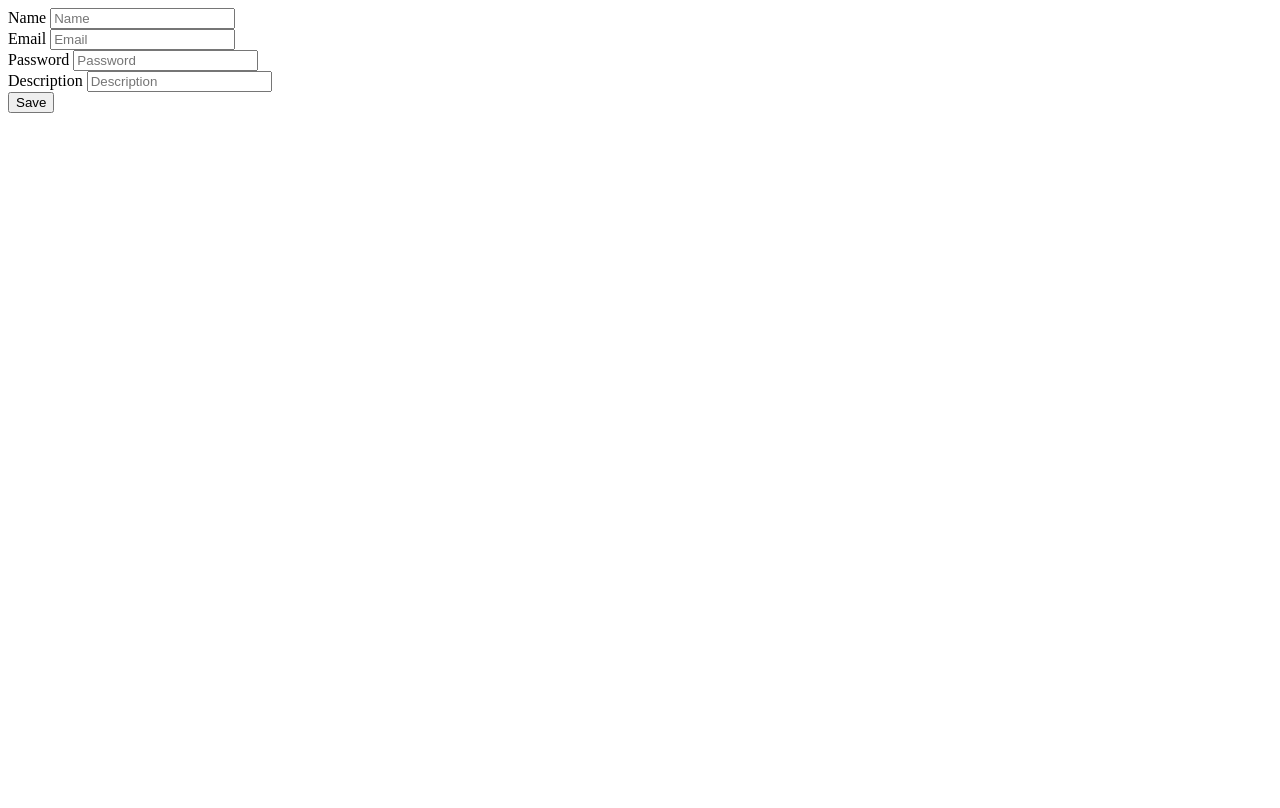
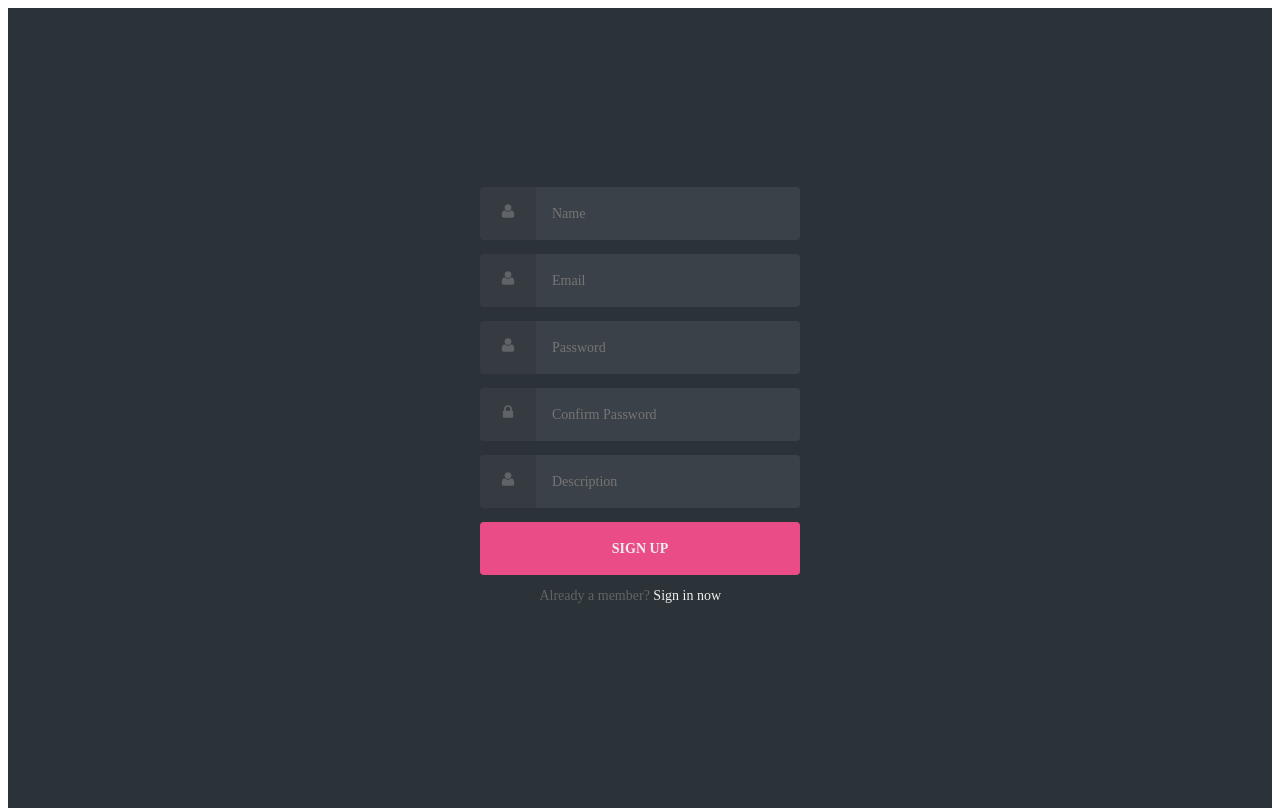
Before and after one commit to itaditya/JStack, a website: page public/views/auth/register/register.html in a window 1280 px wide. Drawn offline with Linux system fonts and the light colour scheme.

Commit message:
login/signup

```diff
--- /dev/null
+++ b/public/assets/css/login.css
@@ -0,0 +1,209 @@
+/* config.css */
+
+/* helpers/align.css */
+
+.align {
+  -webkit-box-align: center;
+  -webkit-align-items: center;
+      -ms-flex-align: center;
+          align-items: center;
+  display: -webkit-box;
+  display: -webkit-flex;
+  display: -ms-flexbox;
+  display: flex;
+  -webkit-box-orient: vertical;
+  -webkit-box-direction: normal;
+  -webkit-flex-direction: column;
+      -ms-flex-direction: column;
+          flex-direction: column;
+  -webkit-box-pack: center;
+  -webkit-justify-content: center;
+      -ms-flex-pack: center;
+          justify-content: center;
+}
+
+/* helpers/grid.css */
+
+.grid {
+  margin-left: auto;
+  margin-right: auto;
+  max-width: 320px;
+  max-width: 20rem;
+  width: 90%;
+}
+
+/* helpers/hidden.css */
+
+.hidden {
+  border: 0;
+  clip: rect(0 0 0 0);
+  height: 1px;
+  margin: -1px;
+  overflow: hidden;
+  padding: 0;
+  position: absolute;
+  width: 1px;
+}
+
+/* helpers/icon.css */
+
+.icons {
+  display: none;
+}
+
+.icon {
+  display: inline-block;
+  fill: #606468;
+  font-size: 16px;
+  font-size: 1rem;
+  height: 1em;
+  vertical-align: middle;
+  width: 1em;
+}
+
+/* layout/base.css */
+
+*,
+*:before,
+*:after {
+  box-sizing: inherit;
+}
+
+html {
+  box-sizing: border-box;
+  font-size: 100%;
+  height: 100%;
+}
+
+.container {
+  background-color: #2c3338;
+  color: #606468;
+  font-size: 14px;
+  font-size: 0.875rem;
+  font-weight: 400;
+  line-height: 1.5;
+  margin: 0;
+  min-height: 100vh;
+}
+
+/* modules/anchor.css */
+
+a {
+  color: #eee;
+  outline: 0;
+  text-decoration: none;
+}
+
+a:focus,
+a:hover {
+  text-decoration: underline;
+}
+
+/* modules/form.css */
+
+input {
+  background-image: none;
+  border: 0;
+  color: inherit;
+  font: inherit;
+  margin: 0;
+  outline: 0;
+  padding: 0;
+  -webkit-transition: background-color 0.3s;
+          transition: background-color 0.3s;
+}
+
+input[type='submit'] {
+  cursor: pointer;
+}
+
+.form {
+  margin: -14px;
+  margin: -0.875rem;
+}
+
+.form input[type='password'],
+.form input[type='text'],
+.form input[type='submit'] {
+  width: 100%;
+}
+
+.form__field {
+  display: -webkit-box;
+  display: -webkit-flex;
+  display: -ms-flexbox;
+  display: flex;
+  margin: 14px;
+  margin: 0.875rem;
+}
+
+.form__input {
+  -webkit-box-flex: 1;
+  -webkit-flex: 1;
+      -ms-flex: 1;
+          flex: 1;
+}
+
+/* modules/login.css */
+
+.login {
+  color: #eee;
+}
+
+.login label,
+.login input[type='text'],
+.login input[type='password'],
+.login input[type='submit'] {
+  border-radius: 0.25rem;
+  padding: 16px;
+  padding: 1rem;
+}
+
+.login label {
+  background-color: #363b41;
+  border-bottom-right-radius: 0;
+  border-top-right-radius: 0;
+  padding-left: 20px;
+  padding-left: 1.25rem;
+  padding-right: 20px;
+  padding-right: 1.25rem;
+}
+
+.login input[type='password'],
+.login input[type='text'] {
+  background-color: #3b4148;
+  border-bottom-left-radius: 0;
+  border-top-left-radius: 0;
+}
+
+.login input[type='password']:focus,
+.login input[type='password']:hover,
+.login input[type='text']:focus,
+.login input[type='text']:hover {
+  background-color: #434a52;
+}
+
+.login input[type='submit'] {
+  background-color: #ea4c88;
+  color: #eee;
+  font-weight: 700;
+  text-transform: uppercase;
+}
+
+.login input[type='submit']:focus,
+.login input[type='submit']:hover {
+  background-color: #d44179;
+}
+
+/* modules/text.css */
+
+p {
+  margin-bottom: 24px;
+  margin-bottom: 1.5rem;
+  margin-top: 24px;
+  margin-top: 1.5rem;
+}
+
+.text--center {
+  text-align: center;
+}
--- a/public/views/auth/register/register.html
+++ b/public/views/auth/register/register.html
@@ -1,4 +1,4 @@
-<form name="registerForm" ng-submit="register(registerForm)">
+<!-- <form name="registerForm" ng-submit="register(registerForm)">
   <div class="form-group">
     <label>Name
       <input type="text" class="form-control" ng-model="user.name" placeholder="Name" required>
@@ -20,4 +20,46 @@
     </label>
   </div>
   <button class="btn btn-success" type="submit">Save</button>
-</form>
+</form> -->
+<link rel="stylesheet" href="/assets/css/login.css">
+<div class="align container">
+
+  <div class="grid">
+
+    <form  name="registerForm" ng-submit="register(registerForm)" class="form login">
+
+      <div class="form__field">
+        <label for="login__username"><svg class="icon"><use xmlns:xlink="http://www.w3.org/1999/xlink" xlink:href="#user"></use></svg><span class="hidden">Username</span></label>
+        <input id="login__username" type="text" class="form__input" placeholder="Name" ng-model="user.name" required>
+      </div>
+      <div class="form__field">
+        <label for="login__username"><svg class="icon"><use xmlns:xlink="http://www.w3.org/1999/xlink" xlink:href="#user"></use></svg><span class="hidden">Username</span></label>
+        <input id="login__username" type="text" class="form__input" placeholder="Email" ng-model="user.email" required>
+      </div>
+      <div class="form__field">
+        <label for="login__username"><svg class="icon"><use xmlns:xlink="http://www.w3.org/1999/xlink" xlink:href="#user"></use></svg><span class="hidden">Username</span></label>
+        <input id="login__password" type="text" class="form__input" placeholder="Password" ng-model="user.password" required>
+      </div>
+
+      <div class="form__field">
+        <label for="login__password"><svg class="icon"><use xmlns:xlink="http://www.w3.org/1999/xlink" xlink:href="#lock"></use></svg><span class="hidden">Password</span></label>
+        <input id="login__password" type="password" ng-model="user.cpassword" class="form__input" placeholder="Confirm Password" required>
+      </div>
+
+      <div class="form__field">
+        <label for="login__username"><svg class="icon"><use xmlns:xlink="http://www.w3.org/1999/xlink" xlink:href="#user"></use></svg><span class="hidden">Username</span></label>
+        <input id="login__username" type="text" class="form__input" placeholder="Description" ng-model="user.description" required>
+      </div>
+      <div class="form__field">
+        <input type="submit" value="Sign Up">
+      </div>
+
+    </form>
+
+    <p class="text--center">Already a member? <a href="/#/login">Sign in now</a> <svg class="icon"><use xmlns:xlink="http://www.w3.org/1999/xlink" xlink:href="assets/images/icons.svg#arrow-right"></use></svg></p>
+
+  </div>
+
+  <svg xmlns="http://www.w3.org/2000/svg" class="icons"><symbol id="arrow-right" viewBox="0 0 1792 1792"><path d="M1600 960q0 54-37 91l-651 651q-39 37-91 37-51 0-90-37l-75-75q-38-38-38-91t38-91l293-293H245q-52 0-84.5-37.5T128 1024V896q0-53 32.5-90.5T245 768h704L656 474q-38-36-38-90t38-90l75-75q38-38 90-38 53 0 91 38l651 651q37 35 37 90z"/></symbol><symbol id="lock" viewBox="0 0 1792 1792"><path d="M640 768h512V576q0-106-75-181t-181-75-181 75-75 181v192zm832 96v576q0 40-28 68t-68 28H416q-40 0-68-28t-28-68V864q0-40 28-68t68-28h32V576q0-184 132-316t316-132 316 132 132 316v192h32q40 0 68 28t28 68z"/></symbol><symbol id="user" viewBox="0 0 1792 1792"><path d="M1600 1405q0 120-73 189.5t-194 69.5H459q-121 0-194-69.5T192 1405q0-53 3.5-103.5t14-109T236 1084t43-97.5 62-81 85.5-53.5T538 832q9 0 42 21.5t74.5 48 108 48T896 971t133.5-21.5 108-48 74.5-48 42-21.5q61 0 111.5 20t85.5 53.5 62 81 43 97.5 26.5 108.5 14 109 3.5 103.5zm-320-893q0 159-112.5 271.5T896 896 624.5 783.5 512 512t112.5-271.5T896 128t271.5 112.5T1280 512z"/></symbol></svg>
+
+</div>
--- a/public/views/blogs/module.js
+++ b/public/views/blogs/module.js
@@ -40,7 +40,7 @@ angular.module('blogs',[])
                 controller: 'viewBlogCtrl'
             });
     })
-    .run(function($rootScope,SessionService,routes){
+    .run(function($rootScope,$location,SessionService,routes){
 
         $rootScope.$on("$locationChangeStart", function(event, next, current) {
             for(var i in routes) {
@@ -48,7 +48,8 @@ angular.module('blogs',[])
                 if(next.indexOf(path) != -1) {
                     if(routes[i].requireLogin && !SessionService.getUserAuthenticated()) {
                         alert("You need to be authenticated to see this page!");
-                        event.preventDefault();
+                        $location.path( "/login" );
+                        // event.preventDefault();
                     }
                 }
             }
```
Also changed, not shown: public/views/auth/login/login.html (+29 -12 lines), public/views/auth/login/loginCtrl.js (+4 -4 lines), public/views/module.js (+7 -5 lines).
